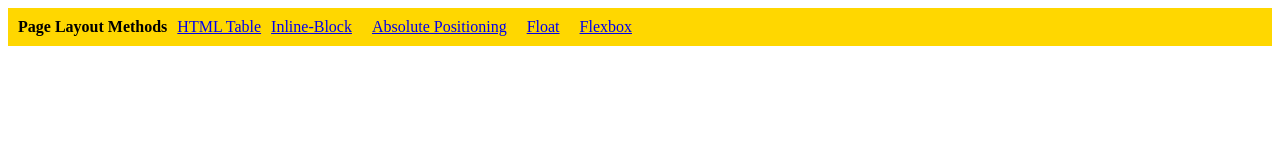
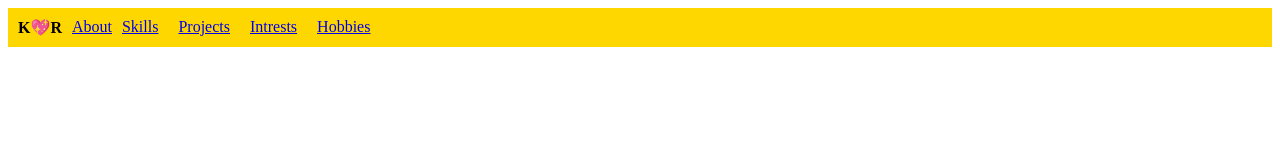
Before and after one commit to khadarvali786/myprofile, a plain HTML site: page index.html in a window 1280 px wide. Drawn offline with Linux system fonts and the light colour scheme.

Commit message:
Update index.html
v2

```diff
--- a/index.html
+++ b/index.html
@@ -4,7 +4,7 @@
 <head>
   <meta charset="UTF-8">
   <meta name="viewport" content="width=device-width, initial-scale=1.0">
-  <title>Column Layout Methods</title>
+  <title>Khadar Vali ❤️</title>
   <style>
     p {
       padding: 0;
@@ -28,13 +28,13 @@
 
 <body>
   <div class="container">
-    <p>Page Layout Methods</p>
+    <p>K💖R</p>
 
-    <li><a href="./html-table.html">HTML Table</a></li>
-    <li><a href="./inline-block.html">Inline-Block</li>
-    <li><a href="./absolute-position.html">Absolute Positioning</li>
-    <li><a href="./float.html">Float</li>
-    <li><a href="./flex.html">Flexbox</li>
+    <li><a href="./html-table.html">About</a></li>
+    <li><a href="./inline-block.html">Skills</li>
+    <li><a href="./absolute-position.html">Projects</li>
+    <li><a href="./float.html">Intrests</li>
+    <li><a href="./flex.html">Hobbies</li>
 
   </div>
 </body>
```
